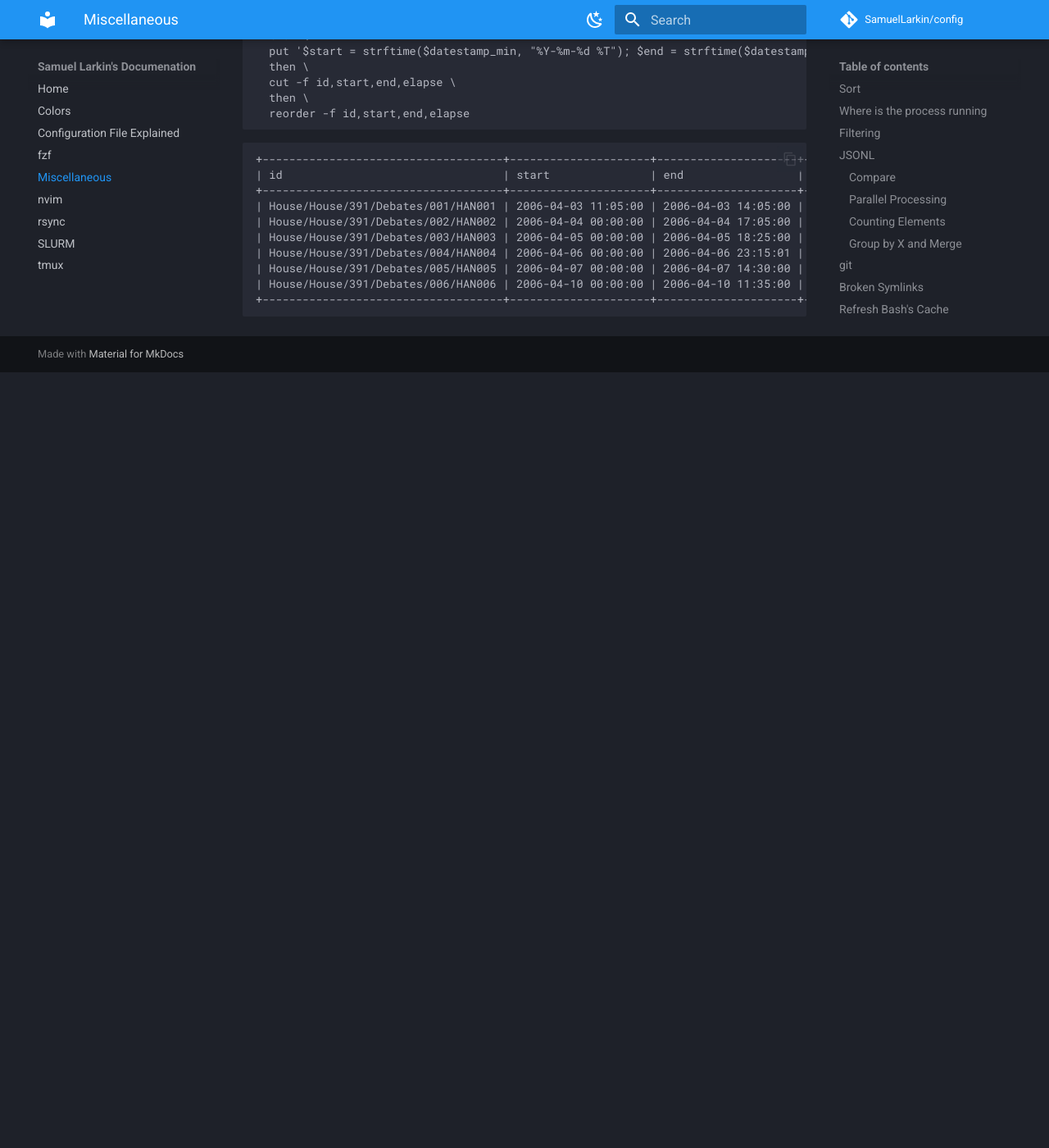
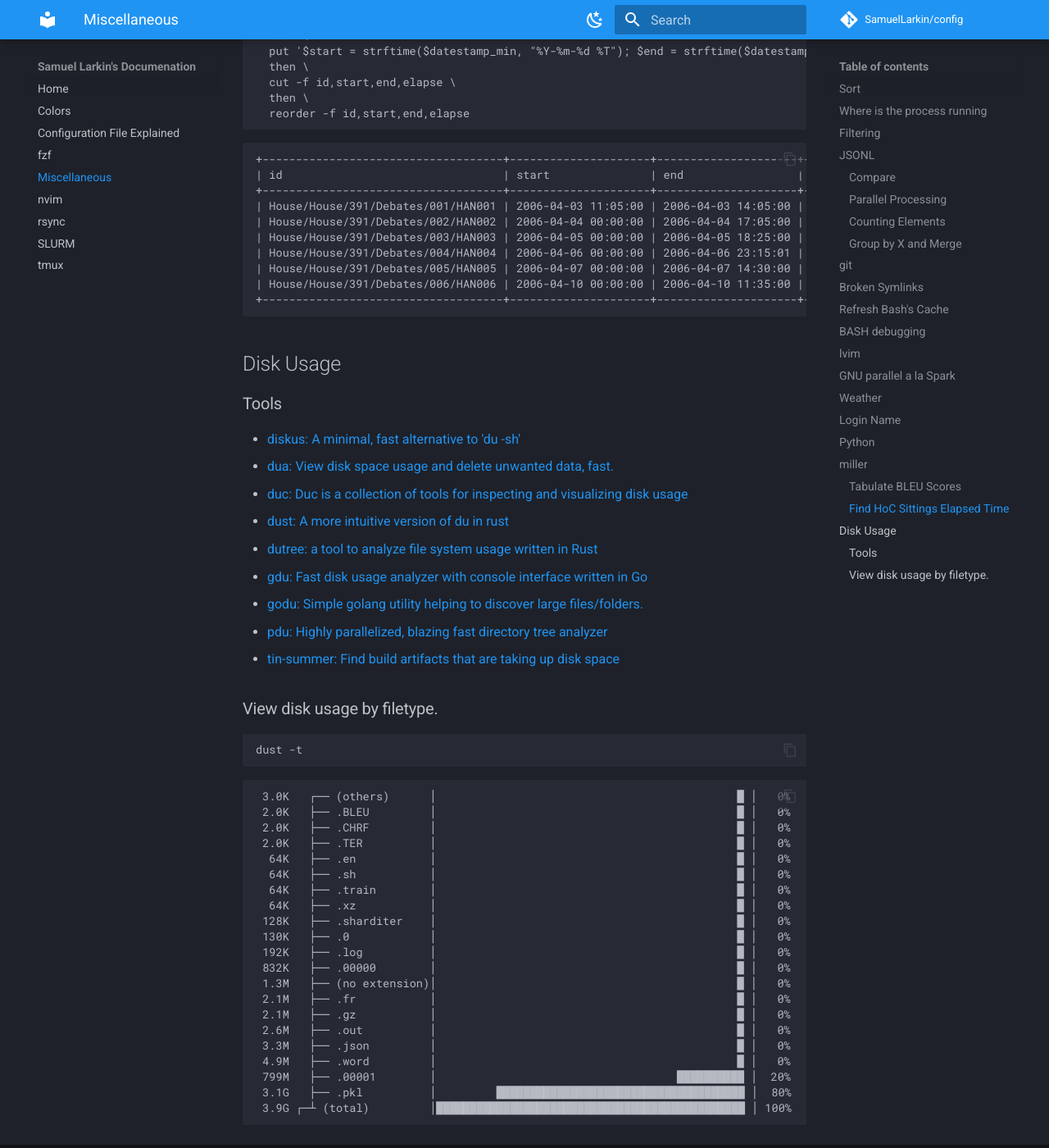
Before and after one commit to SamuelLarkin/config, an MkDocs documentation site: the page built from docs/doc.md, in a window 1280 px wide and 1400 px high, scrolled down 5965 px. Shown: the whole window at 82% size. Built offline with MkDocs 1.6.1 and Material for MkDocs 9.7.7, drawn with Linux system fonts in a browser that asks for light colours; comment, search, counter and statistics services are not loaded; the version menu is left out; before the commit the page ends 6419 px from its top, so only the background shows below that.

Commit message:
doc: disk usage by filetypes

````diff
--- a/docs/doc.md
+++ b/docs/doc.md
@@ -283,3 +283,48 @@
 | House/House/391/Debates/006/HAN006 | 2006-04-10 00:00:00 | 2006-04-10 11:35:00 | 41700.10199999809  |
 +------------------------------------+---------------------+---------------------+--------------------+
 ```
+
+
+## Disk Usage
+
+### Tools
+
+* [diskus: A minimal, fast alternative to 'du -sh'](https://github.com/sharkdp/diskus)
+* [dua: View disk space usage and delete unwanted data, fast.](https://github.com/Byron/dua-cli)
+* [duc: Duc is a collection of tools for inspecting and visualizing disk usage](https://duc.zevv.nl/)
+* [dust: A more intuitive version of du in rust](https://github.com/bootandy/dust)
+* [dutree: a tool to analyze file system usage written in Rust](https://github.com/nachoparker/dutree)
+* [gdu: Fast disk usage analyzer with console interface written in Go](https://github.com/dundee/gdu)
+* [godu: Simple golang utility helping to discover large files/folders.](https://github.com/viktomas/godu)
+* [pdu: Highly parallelized, blazing fast directory tree analyzer](https://github.com/KSXGitHub/parallel-disk-usage)
+* [tin-summer: Find build artifacts that are taking up disk space](https://github.com/vmchale/tin-summer)
+
+
+### View disk usage by filetype.
+
+```sh
+dust -t
+```
+```
+ 3.0K   ┌── (others)      │                                             █ │   0%
+ 2.0K   ├── .BLEU         │                                             █ │   0%
+ 2.0K   ├── .CHRF         │                                             █ │   0%
+ 2.0K   ├── .TER          │                                             █ │   0%
+  64K   ├── .en           │                                             █ │   0%
+  64K   ├── .sh           │                                             █ │   0%
+  64K   ├── .train        │                                             █ │   0%
+  64K   ├── .xz           │                                             █ │   0%
+ 128K   ├── .sharditer    │                                             █ │   0%
+ 130K   ├── .0            │                                             █ │   0%
+ 192K   ├── .log          │                                             █ │   0%
+ 832K   ├── .00000        │                                             █ │   0%
+ 1.3M   ├── (no extension)│                                             █ │   0%
+ 2.1M   ├── .fr           │                                             █ │   0%
+ 2.1M   ├── .gz           │                                             █ │   0%
+ 2.6M   ├── .out          │                                             █ │   0%
+ 3.3M   ├── .json         │                                             █ │   0%
+ 4.9M   ├── .word         │                                             █ │   0%
+ 799M   ├── .00001        │                                    ██████████ │  20%
+ 3.1G   ├── .pkl          │         █████████████████████████████████████ │  80%
+ 3.9G ┌─┴ (total)         │██████████████████████████████████████████████ │ 100%
+```
````
